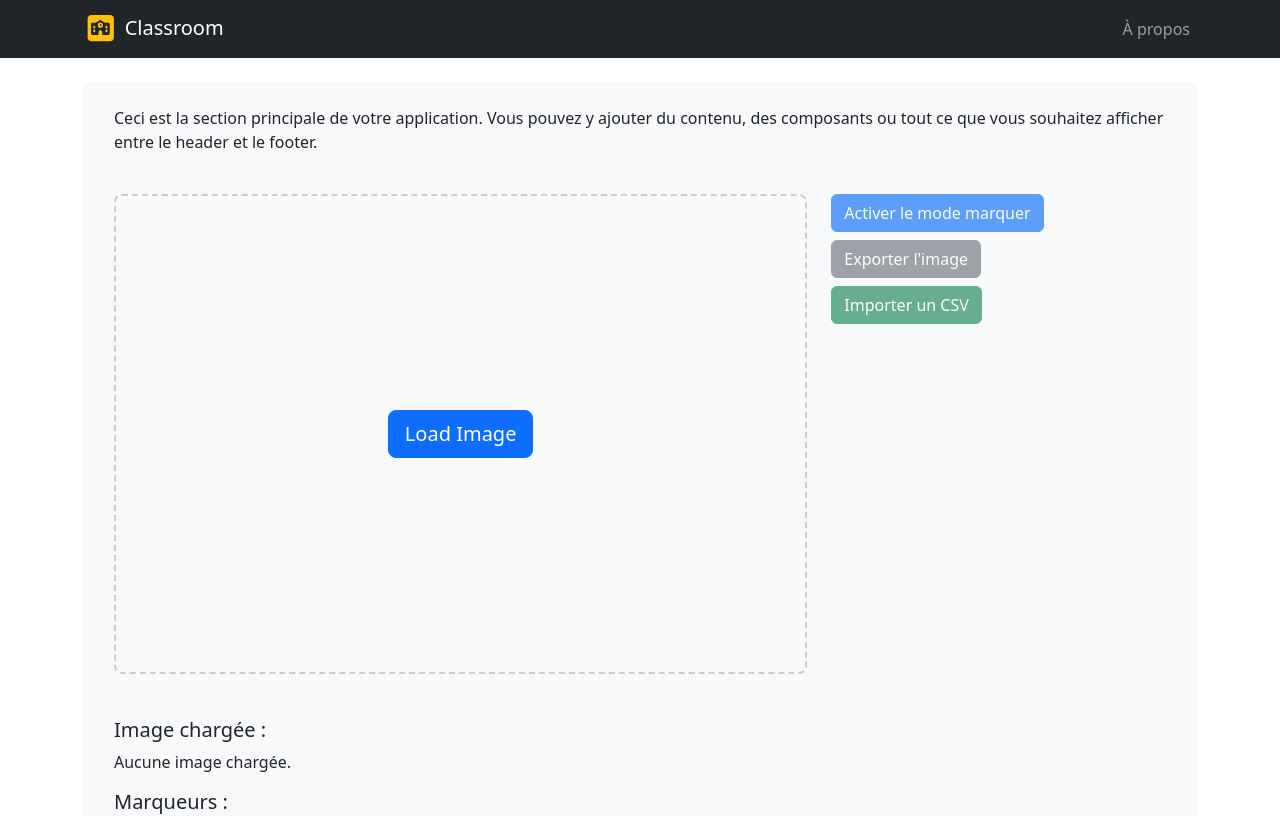
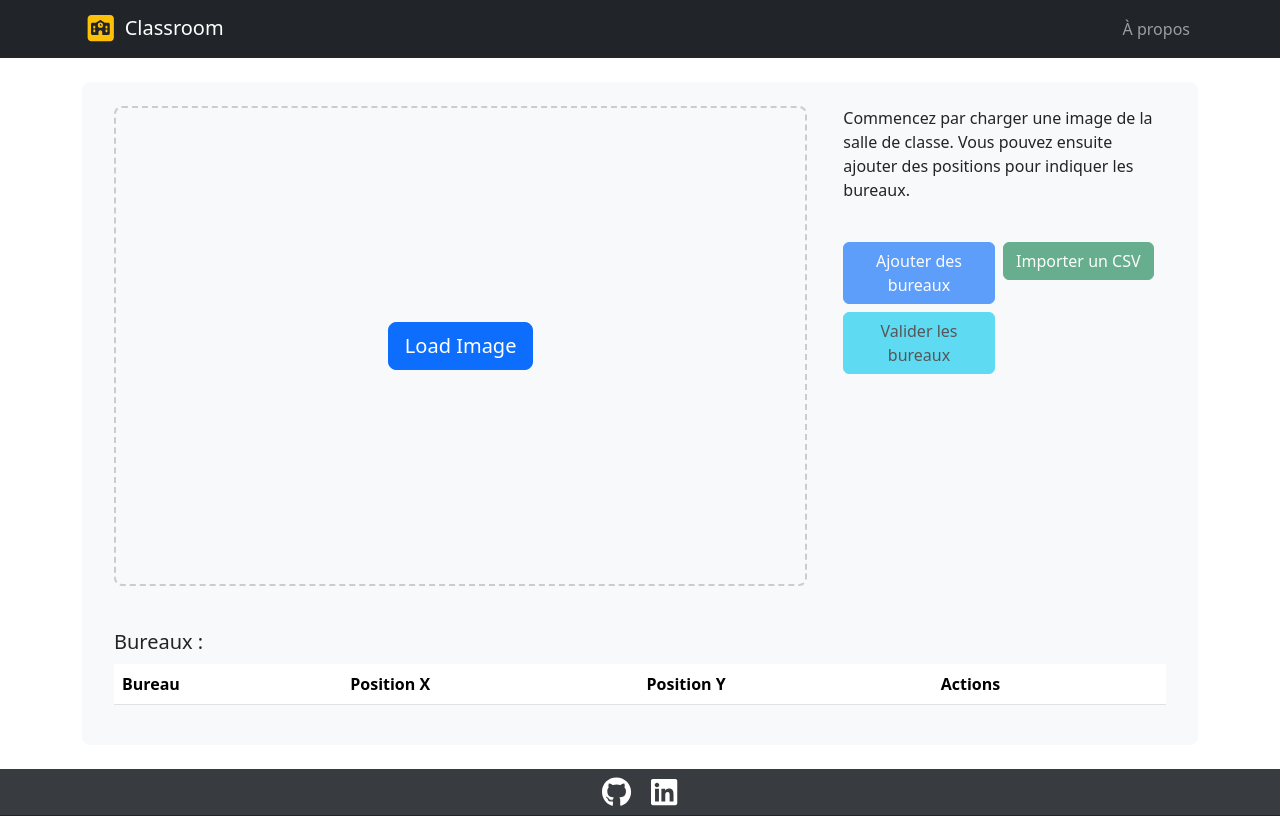
Before and after one commit to thibaultleblanc/classroom, a Vue app: page / in a window 1280 px wide. Shown: the top 816 px of the page. Built offline with nearby package versions, Linux system fonts and the light colour scheme.

Commit message:
Add state machine, rename "Classroom" files to "Positions" files. Classroom files are for the next steps

```diff
--- a/src/components/ClassroomContent.vue
+++ b/src/components/ClassroomContent.vue
@@ -1,47 +1,7 @@
 <template>
   <div class="classroom-content">
-    <h5>Image chargée :</h5>
-    <p v-if="classroomStore.image">Une image est chargée.</p>
-    <p v-else>Aucune image chargée.</p>
-
-    <h5>Marqueurs :</h5>
-    <table class="table table-striped">
-      <thead>
-        <tr>
-          <th>Bureau</th>
-          <th>Position X</th>
-          <th>Position Y</th>
-          <th>Actions</th>
-        </tr>
-      </thead>
-      <tbody>
-        <tr v-for="(marker, index) in classroomStore.markers_canvas" :key="index">
-          <td>Bureau-{{ index + 1 }}</td>
-          <td>
-            <input
-              type="number"
-              class="form-control"
-              v-model.number="marker.x"
-              @input="updateMarker(index, 'x', marker.x)"
-            />
-          </td>
-          <td>
-            <input
-              type="number"
-              class="form-control"
-              v-model.number="marker.y"
-              @input="updateMarker(index, 'y', marker.y)"
-            />
-          </td>
-          <td>
-            <button class="btn btn-danger btn-sm" @click="removeMarker(index)">
-              Supprimer
-            </button>
-          </td>
-        </tr>
-      </tbody>
-    </table>
-  </div>
+    WIP
+</div>
 </template>
 
 <script setup lang="ts">
@@ -49,17 +9,6 @@ import { useClassroomStore } from '../stores/useClassroomStore';
 
 // Utiliser le store Pinia
 const classroomStore = useClassroomStore();
-
-// Fonction pour mettre à jour un marqueur
-const updateMarker = (index: number, key: 'x' | 'y', value: number) => {
-  classroomStore.markers_canvas[index][key] = value;
-};
-
-// Fonction pour supprimer un marqueur
-const removeMarker = (index: number) => {
-  classroomStore.markers_ratio.splice(index, 1);
-  classroomStore.markers_canvas.splice(index, 1); // Supprimer également du canvas
-};
 </script>
 
 <style scoped>
--- a/src/components/ClassroomControlPanel.vue
+++ b/src/components/ClassroomControlPanel.vue
@@ -1,57 +1,35 @@
 <template>
-  <div class="control-panel d-flex flex-column justify-content-center align-items-start">
-    <button class="btn btn-primary mb-2" :disabled="disableToggleMarkingMode" @click="toggleMarkingMode">
-      {{ markingMode ? 'Désactiver' : 'Activer' }} le mode marquer
-    </button>
-    <button class="btn btn-secondary mb-2" :disabled="disableExportImage" @click="exportImage">
-      Exporter l'image
-    </button>
-    <button class="btn btn-success mb-2" :disabled="disableImportCsv" @click="triggerFileInput">
-      Importer un CSV
-    </button>
-    <input type="file" ref="fileInput" accept=".csv" class="d-none" @change="handleFileUpload" />
+  <div class="container">
+    <div class="row mb-4">
+      <div class="col">
+        <p>
+          Importez une liste d'élèves au format CSV pour les ajouter à la salle de classe. Vous pourrez ensuite exporter l'image.
+        </p>
+      </div>
+    </div>
+
+    <div class="row g-2">
+      <!-- Bouton pour exporter l'image -->
+      <div class="col-12 col-md-6">
+        <button class="btn btn-secondary w-100" :disabled="disableExportImage" @click="exportImage">
+          Exporter l'image
+        </button>
+      </div>
+    </div>
   </div>
 </template>
 
 <script setup lang="ts">
-import { defineProps, defineEmits, ref, computed } from 'vue';
+import { computed } from 'vue';
 import { useClassroomStore } from '../stores/useClassroomStore';
 
-// Déclarer les props
-defineProps({
-  markingMode: {
-    type: Boolean,
-    required: true,
-  },
-  disableMarkingMode: {
-    type: Boolean,
-    required: true,
-  },
-});
-
 // Déclarer les événements
-const emit = defineEmits(['toggle-marking-mode']);
 const classroomStore = useClassroomStore();
 
-// Références
-const fileInput = ref<HTMLInputElement | null>(null);
-
+// Propriétés calculées pour gérer l'état des boutons
 const disableExportImage = computed(() => {
-  return !classroomStore.image || classroomStore.markers_canvas.length == 0;
+  return !classroomStore.image || classroomStore.markers_canvas.length === 0;
 });
-
-const disableImportCsv = computed(() => {
-  return !classroomStore.image; // Actif uniquement si une image est chargée
-});
-
-const disableToggleMarkingMode = computed(() => {
-  return !classroomStore.image;
-});
-
-// Méthode pour émettre l'événement de basculement du mode marquer
-const toggleMarkingMode = () => {
-  emit('toggle-marking-mode');
-};
 
 // Fonction pour exporter l'image avec les marqueurs
 const exportImage = () => {
@@ -94,36 +72,6 @@ const exportImage = () => {
     link.click();
   };
 };
-
-// Fonction pour déclencher l'input file
-const triggerFileInput = () => {
-  fileInput.value?.click();
-};
-
-// Fonction pour gérer l'importation du fichier CSV
-const handleFileUpload = (event: Event) => {
-  const target = event.target as HTMLInputElement;
-  const file = target.files?.[0];
-  if (file) {
-    const newMarkers: { x: number; y: number }[] = []; // Créer un nouveau tableau pour les marqueurs
-    const reader = new FileReader();
-    reader.onload = (e) => {
-      const csvData = e.target?.result as string;
-      const rows = csvData.split('\n').filter((row) => row.trim() !== ''); // Ignorer les lignes vides
-      rows.forEach((row) => {
-        const [x, y] = row.split(',').map((value) => parseFloat(value.trim()));
-        if (!isNaN(x) && !isNaN(y)) {
-          newMarkers.push({
-            x: Math.ceil(classroomStore.xOffset + x / classroomStore.imageRatio),
-            y: Math.ceil(classroomStore.yOffset + y / classroomStore.imageRatio),
-          });
-        }
-      });
-      classroomStore.markers_canvas.splice(0, classroomStore.markers_canvas.length, ...newMarkers);
-    };
-    reader.readAsText(file);
-  }
-};
 </script>
 
 <style scoped>
--- a/src/components/ClassroomImage.vue
+++ b/src/components/ClassroomImage.vue
@@ -32,14 +32,6 @@
 import { ref, nextTick } from 'vue';
 import { useClassroomStore } from '../stores/useClassroomStore';
 
-// Déclarer les props
-const props = defineProps({
-  markingMode: {
-    type: Boolean,
-    required: true,
-  },
-});
-
 // Utiliser le store
 const classroomStore = useClassroomStore();
 
@@ -60,7 +52,7 @@ const handleImageUpload = async (event: Event) => {
     const reader = new FileReader();
     reader.onload = async (e) => {
       const newImage = e.target?.result as string;
-      classroomStore.setImage(newImage); // Stocker l'image dans le store
+      classroomStore.addImage(newImage); // Stocker l'image dans le store
 
       // Attendre que l'image soit rendue dans le DOM
       await nextTick();
@@ -72,12 +64,12 @@ const handleImageUpload = async (event: Event) => {
 
 // Fonction pour supprimer l'image
 const removeImage = () => {
-  classroomStore.setImage(null); // Supprimer l'image dans le store
+  classroomStore.removeImage(); // Supprimer l'image dans le store
 };
 
 // Fonction pour marquer une position
 const markPosition = (event: MouseEvent) => {
-  if (!props.markingMode || !classroomStore.image) return;
+  if (!classroomStore.markingMode || !classroomStore.image) return;
 
   // Obtenir la position du clic relative au canvas
   const canvas = event.currentTarget as HTMLElement;
--- /dev/null
+++ b/src/components/PositionsContent.vue
@@ -0,0 +1,69 @@
+<template>
+  <div class="positions-content">
+    <h5>Bureaux :</h5>
+    <table class="table table-striped">
+      <thead>
+        <tr>
+          <th>Bureau</th>
+          <th>Position X</th>
+          <th>Position Y</th>
+          <th>Actions</th>
+        </tr>
+      </thead>
+      <tbody>
+        <tr v-for="(marker, index) in classroomStore.markers_canvas" :key="index">
+          <td>Bureau-{{ index + 1 }}</td>
+          <td>
+            <input
+              type="number"
+              class="form-control"
+              v-model.number="marker.x"
+              @input="updateMarker(index, 'x', marker.x)"
+            />
+          </td>
+          <td>
+            <input
+              type="number"
+              class="form-control"
+              v-model.number="marker.y"
+              @input="updateMarker(index, 'y', marker.y)"
+            />
+          </td>
+          <td>
+            <button class="btn btn-danger btn-sm" @click="removeMarker(index)">
+              Supprimer
+            </button>
+          </td>
+        </tr>
+      </tbody>
+    </table>
+  </div>
+</template>
+
+<script setup lang="ts">
+import { useClassroomStore } from '../stores/useClassroomStore';
+
+// Utiliser le store Pinia
+const classroomStore = useClassroomStore();
+
+// Fonction pour mettre à jour un marqueur
+const updateMarker = (index: number, key: 'x' | 'y', value: number) => {
+  classroomStore.markers_canvas[index][key] = value;
+};
+
+// Fonction pour supprimer un marqueur
+const removeMarker = (index: number) => {
+  classroomStore.markers_ratio.splice(index, 1);
+  classroomStore.markers_canvas.splice(index, 1); // Supprimer également du canvas
+};
+</script>
+
+<style scoped>
+.positions-content {
+  margin-top: 20px;
+}
+
+.table {
+  margin-top: 10px;
+}
+</style>
--- /dev/null
+++ b/src/components/PositionsControlPanel.vue
@@ -0,0 +1,102 @@
+<template>
+  <div class="container">
+    <div class="row mb-4">
+      <div class="col">
+        <p>
+          Commencez par charger une image de la salle de classe. Vous pouvez ensuite ajouter des positions pour indiquer
+          les bureaux.
+        </p>
+      </div>
+    </div>
+
+    <div class="row g-2">
+      <!-- Bouton pour activer/désactiver le mode marquage -->
+      <div class="col-12 col-md-6">
+        <button class="btn btn-primary w-100" :disabled="disableToggleMarkingMode" @click="classroomStore.toggleMarkingMode">
+          {{ classroomStore.markingMode ? 'Arrêter l\'ajout' : 'Ajouter des bureaux' }}
+        </button>
+      </div>
+
+      <!-- Bouton pour importer un CSV -->
+      <div class="col-12 col-md-6">
+        <button class="btn btn-success w-100" :disabled="disableImportCsv" @click="triggerFileInput">
+          Importer un CSV
+        </button>
+      </div>
+
+      <!-- Bouton pour valider les bureaux -->
+      <div class="col-12 col-md-6">
+        <button class="btn btn-info w-100" :disabled="disableValidatePositions" @click="validatePositions">
+          Valider les bureaux
+        </button>
+      </div>
+    </div>
+
+    <!-- Input pour importer un fichier CSV -->
+    <input type="file" ref="fileInput" accept=".csv" class="d-none" @change="handleFileUpload" />
+  </div>
+</template>
+
+<script setup lang="ts">
+import { ref, computed } from 'vue';
+import { useClassroomStore } from '../stores/useClassroomStore';
+
+// Déclarer les événements
+const classroomStore = useClassroomStore();
+
+// Références
+const fileInput = ref<HTMLInputElement | null>(null);
+
+const disableImportCsv = computed(() => {
+  return !classroomStore.image; // Actif uniquement si une image est chargée
+});
+
+const disableToggleMarkingMode = computed(() => {
+  return !classroomStore.image;
+});
+
+const disableValidatePositions = computed(() => {
+  return classroomStore.markers_canvas.length === 0; // Actif uniquement si des marqueurs existent
+});
+
+// Fonction pour valider les bureaux
+const validatePositions = () => {
+  classroomStore.validatePositions(); // Appelle la fonction du store
+};
+
+// Fonction pour déclencher l'input file
+const triggerFileInput = () => {
+  fileInput.value?.click();
+};
+
+// Fonction pour gérer l'importation du fichier CSV
+const handleFileUpload = (event: Event) => {
+  const target = event.target as HTMLInputElement;
+  const file = target.files?.[0];
+  if (file) {
+    const newMarkers: { x: number; y: number }[] = []; // Créer un nouveau tableau pour les marqueurs
+    const reader = new FileReader();
+    reader.onload = (e) => {
+      const csvData = e.target?.result as string;
+      const rows = csvData.split('\n').filter((row) => row.trim() !== ''); // Ignorer les lignes vides
+      rows.forEach((row) => {
+        const [x, y] = row.split(',').map((value) => parseFloat(value.trim()));
+        if (!isNaN(x) && !isNaN(y)) {
+          newMarkers.push({
+            x: Math.ceil(classroomStore.xOffset + x / classroomStore.imageRatio),
+            y: Math.ceil(classroomStore.yOffset + y / classroomStore.imageRatio),
+          });
+        }
+      });
+      classroomStore.markers_canvas.splice(0, classroomStore.markers_canvas.length, ...newMarkers);
+    };
+    reader.readAsText(file);
+  }
+};
+</script>
+
+<style scoped>
+.control-panel {
+  width: 100%;
+}
+</style>
--- a/src/stores/useClassroomStore.ts
+++ b/src/stores/useClassroomStore.ts
@@ -1,13 +1,15 @@
-import { defineStore } from 'pinia';
-import { ref, reactive, computed } from 'vue';
+import { defineStore } from "pinia";
+import { ref, reactive, computed } from "vue";
 
-export const useClassroomStore = defineStore('classroom', () => {
+export const useClassroomStore = defineStore("classroom", () => {
   // État
+  const state = ref("start");
   const image = ref<string | null>(null);
   const markers_canvas = reactive<{ x: number; y: number }[]>([]);
   const xOffset = ref(0);
   const yOffset = ref(0);
   const imageRatio = ref(1);
+  const markingMode = ref(false); // Ajout de markingMode
 
   // Propriété calculée pour les ratioMarkers
   const markers_ratio = computed(() =>
@@ -18,15 +20,45 @@ export const useClassroomStore = defineStore('classroom', () => {
   );
 
   // Actions
-  const setImage = (newImage: string | null) => {
+  const addImage = (newImage: string) => {
     image.value = newImage;
     if (!newImage) {
-      // Réinitialiser les marqueurs et les offsets si l'image est supprimée
-      markers_canvas.splice(0, markers_canvas.length);
-      xOffset.value = 0;
-      yOffset.value = 0;
-      imageRatio.value = 1;
+      removeImage();
+      return;
     }
+  };
+
+  const setImageDimensions = (
+    newXOffset: number,
+    newYOffset: number,
+    newImageRatio: number
+  ) => {
+    xOffset.value = newXOffset;
+    yOffset.value = newYOffset;
+    imageRatio.value = newImageRatio;
+    if (!image.value) {
+      removeImage(); // Supprimer l'image si elle n'est pas définie
+      return;
+    }
+    state.value = "imageLoaded"; // Mettre à jour l'état
+  };
+
+  const removeImage = () => {
+    image.value = null;
+    markers_canvas.splice(0, markers_canvas.length);
+    xOffset.value = 0;
+    yOffset.value = 0;
+    imageRatio.value = 1;
+    state.value = "start"; // Mettre à jour l'état
+  };
+
+  const validatePositions = () => {
+    markingMode.value = false; // Désactiver le mode de marquage
+    state.value = "positionsValidated";
+  };
+
+  const toggleMarkingMode = () => {
+    markingMode.value = !markingMode.value;
   };
 
   const addMarker = (canvasMarker: { x: number; y: number }) => {
@@ -37,22 +69,21 @@ export const useClassroomStore = defineStore('classroom', () => {
     markers_canvas.splice(0, markers_canvas.length);
   };
 
-  const setImageDimensions = (newXOffset: number, newYOffset: number, newImageRatio: number) => {
-    xOffset.value = newXOffset;
-    yOffset.value = newYOffset;
-    imageRatio.value = newImageRatio;
-  };
-
   return {
+    state,
     image,
     markers_canvas,
-    markers_ratio, // Expose les ratioMarkers comme une propriété calculée
+    markers_ratio,
     xOffset,
     yOffset,
     imageRatio,
-    setImage,
+    markingMode, // Expose markingMode
+    addImage,
+    setImageDimensions,
+    removeImage,
+    validatePositions,
+    toggleMarkingMode,
     addMarker,
     clearMarkers,
-    setImageDimensions,
   };
 });
--- a/src/views/ClassroomView.vue
+++ b/src/views/ClassroomView.vue
@@ -1,37 +1,29 @@
 <template>
   <div class="main-content py-4">
     <div class="container">
-      <!-- Première ligne : Paragraphe -->
-      <div class="row mb-4">
-        <div class="col">
-          <p>
-            Ceci est la section principale de votre application. Vous pouvez y ajouter du contenu,
-            des composants ou tout ce que vous souhaitez afficher entre le header et le footer.
-          </p>
+      <div class="row">
+        <div class="col-md-8 d-flex justify-content-center align-items-center">
+          <ClassroomImage />
+        </div>
+        <div class="col-md-4">
+
+          <template v-if="beforePositionValidated">
+            <PositionsControlPanel />
+          </template>
+          <template v-if="afterPositionValidated">
+            <ClassroomControlPanel />
+          </template>
         </div>
       </div>
 
-      <!-- Seconde ligne : Image et panneau de contrôle -->
-      <div class="row">
-        <!-- Colonne gauche : Image -->
-        <div class="col-md-8 d-flex justify-content-center align-items-center">
-          <ClassroomImage :markingMode="markingMode" />
-        </div>
-
-        <!-- Colonne droite : Panneau de contrôle -->
-        <div class="col-md-4">
-          <ClassroomControlPanel
-            :markingMode="markingMode"
-            :disableMarkingMode="!classroomStore.image"
-            @toggle-marking-mode="toggleMarkingMode"
-          />
-        </div>
-      </div>
-
-      <!-- Affichage des données déplacé dans ClassroomContent -->
       <div class="row mt-4">
         <div class="col">
-          <ClassroomContent />
+          <template v-if="beforePositionValidated">
+            <PositionsContent />
+          </template>
+          <template v-if="afterPositionValidated">
+            <ClassroomContent />
+          </template>
         </div>
       </div>
     </div>
@@ -40,19 +32,26 @@
 
 <script setup lang="ts">
 import ClassroomImage from '../components/ClassroomImage.vue';
+
+import PositionsContent from '../components/PositionsContent.vue';
+import PositionsControlPanel from '../components/PositionsControlPanel.vue';
+
 import ClassroomControlPanel from '../components/ClassroomControlPanel.vue';
 import ClassroomContent from '../components/ClassroomContent.vue';
+
+import { computed } from 'vue';
 import { useClassroomStore } from '../stores/useClassroomStore';
-import { ref } from 'vue';
 
 // Utiliser le store Pinia
 const classroomStore = useClassroomStore();
-const markingMode = ref(false);
 
-// Fonction pour basculer le mode marquage
-const toggleMarkingMode = () => {
-  markingMode.value = !markingMode.value;
-};
+const beforePositionValidated = computed(() => {
+  return classroomStore.state === 'start' || classroomStore.state === 'imageLoaded';
+});
+
+const afterPositionValidated = computed(() => {
+  return classroomStore.state === 'positionsValidated';
+});
 </script>
 
 <style scoped>
```
Also changed, not shown: 2 other files (tests, documents, lock files or other folders).
